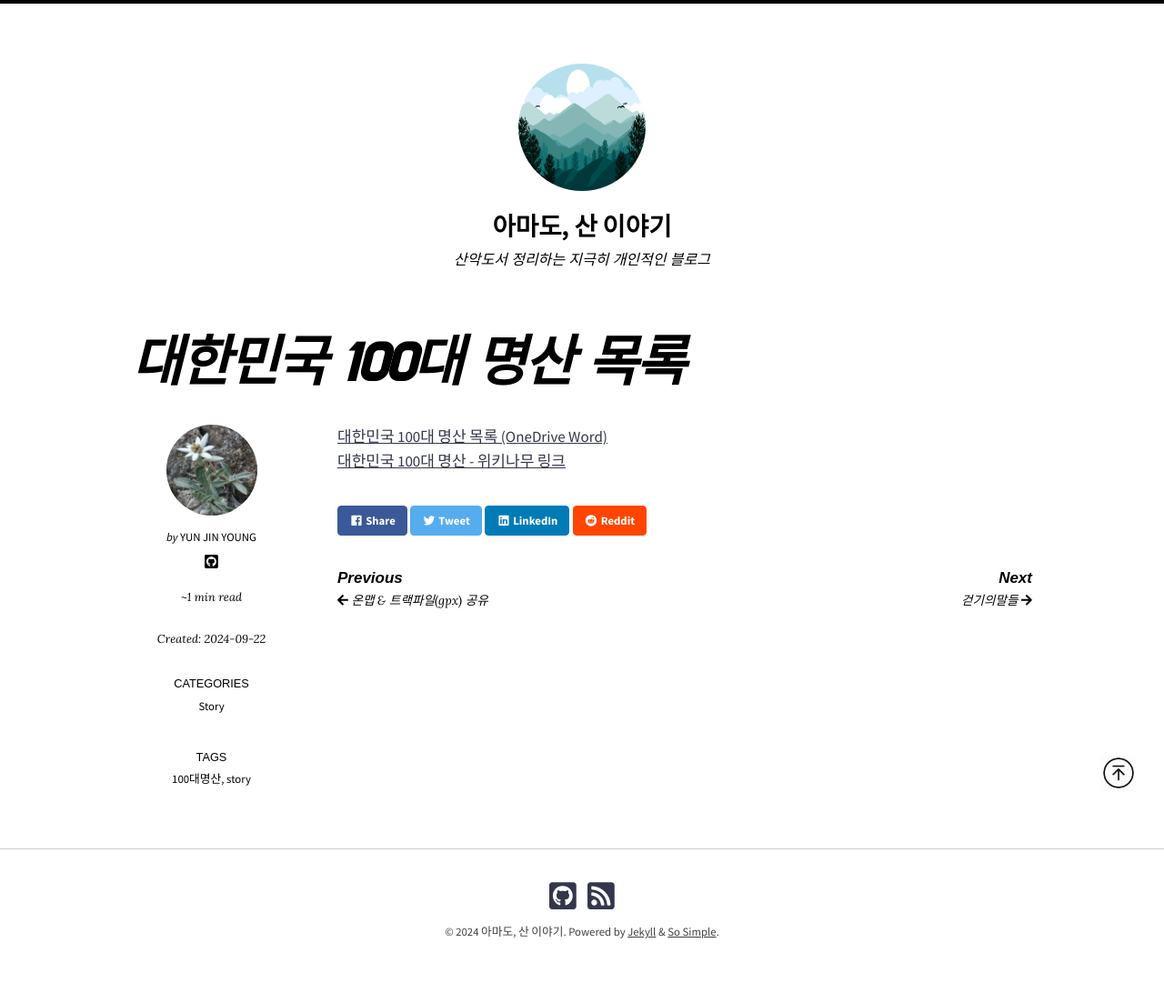
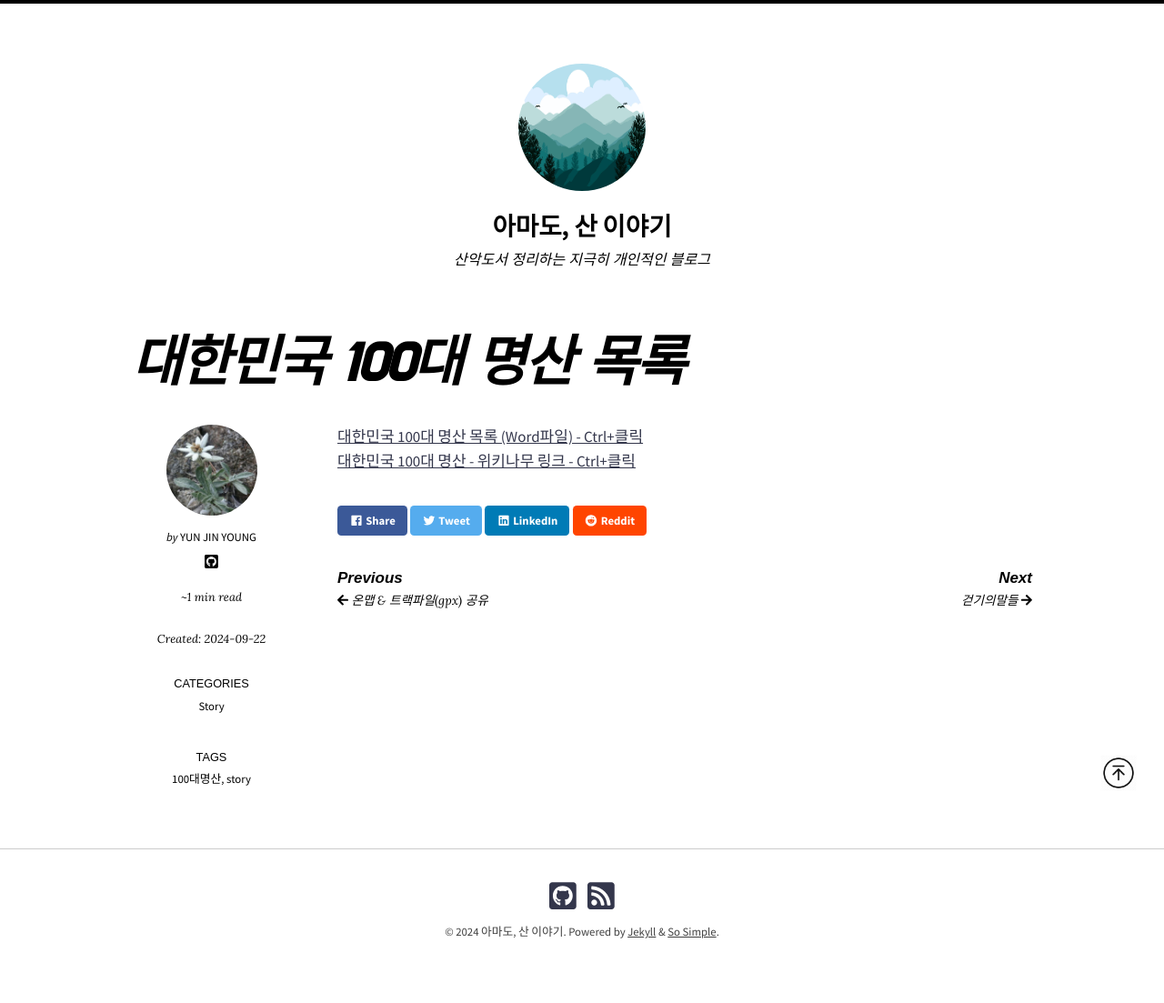
Before and after one commit to sansonyeo/sosimple, a Jekyll site: the page built from _posts/2024-09-22-story-대한민국-100대-명산-목록.md, in a window 1280 px wide. Shown: the whole page at 91% size. Built offline with Jekyll 4.4.1, drawn with Linux system fonts in a browser that asks for light colours; nearby versions of some CDN libraries; comment, search, counter and statistics services are not loaded.

Commit message:
Update 2024-09-22-story-대한민국-100대-명산-목록.md

```diff
--- a/_posts/2024-09-22-story-대한민국-100대-명산-목록.md
+++ b/_posts/2024-09-22-story-대한민국-100대-명산-목록.md
@@ -8,6 +8,6 @@
   - 100대명산
 ---
 
-[대한민국 100대 명산 목록 (OneDrive Word)](https://1drv.ms/w/c/e9bf184784e8649b/EZ5Fgjqr-HJBlz9xh9kgavsBKpB9dT2yXrzk_PRjuZIhhQ)
+<a href="https://1drv.ms/w/c/e9bf184784e8649b/EZ5Fgjqr-HJBlz9xh9kgavsBKpB9dT2yXrzk_PRjuZIhhQ" target="_blank">대한민국 100대 명산 목록 (Word파일) - Ctrl+클릭</a>
 <br>
-[대한민국 100대 명산 - 위키나무 링크](https://namu.wiki/w/%EB%8C%80%ED%95%9C%EB%AF%BC%EA%B5%AD%20100%EB%8C%80%20%EB%AA%85%EC%82%B0)
+<a href="https://namu.wiki/w/%EB%8C%80%ED%95%9C%EB%AF%BC%EA%B5%AD%20100%EB%8C%80%20%EB%AA%85%EC%82%B0" target="_blank">대한민국 100대 명산 - 위키나무 링크 - Ctrl+클릭</a>
```
